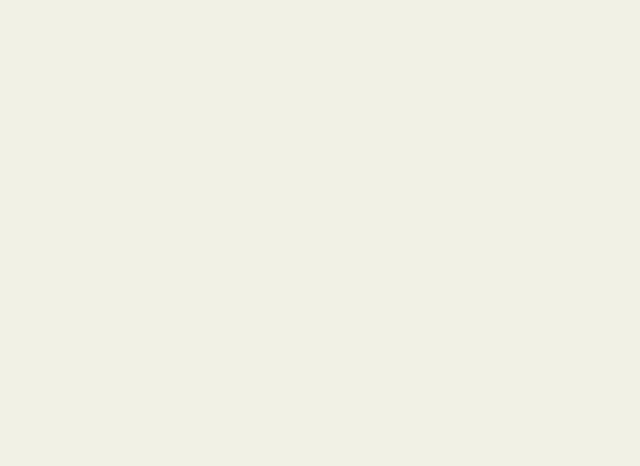
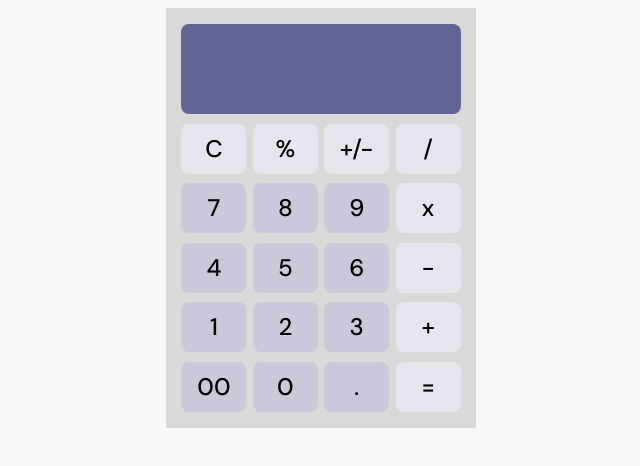
Before and after one commit to tobiasz-rayski/calculator, a plain HTML site: page index.html in a window 1280 px wide. Shown: the whole page, without its empty margins (319-959 px from the left). Drawn offline with Linux system fonts and the light colour scheme.

Commit message:
Add calculator display and buttons Style calculator contents

```diff
--- a/index.html
+++ b/index.html
@@ -14,5 +14,43 @@
     />
     <title>Calculator</title>
   </head>
-  <body></body>
+  <body>
+    <div id="wrapper">
+      <div id="container-main" class="container">
+        <div id="calculator">
+          <div id="container-display">
+            <div id="display"></div>
+          </div>
+          <div class="row">
+            <button id="reset">C</button><button id="percent">%</button
+            ><button id="plus-minus">+/-</button><button id="divide">/</button>
+          </div>
+          <div class="row">
+            <button id="seven" class="number">7</button
+            ><button id="eight" class="number">8</button
+            ><button id="nine" class="number">9</button
+            ><button id="multiply">x</button>
+          </div>
+          <div class="row">
+            <button id="four" class="number">4</button
+            ><button id="five" class="number">5</button
+            ><button id="six" class="number">6</button
+            ><button id="subtract">-</button>
+          </div>
+          <div class="row">
+            <button id="one" class="number">1</button
+            ><button id="two" class="number">2</button
+            ><button id="three" class="number">3</button
+            ><button id="add">+</button>
+          </div>
+          <div class="row">
+            <button id="double-zero" class="number">00</button
+            ><button id="zero" class="number">0</button
+            ><button id="coma" class="number">.</button
+            ><button id="equals">=</button>
+          </div>
+        </div>
+      </div>
+    </div>
+  </body>
 </html>
--- a/script.js
+++ b/script.js
@@ -0,0 +1,3 @@
+let operations = {
+  divide: {},
+};
--- a/style.css
+++ b/style.css
@@ -1,8 +1,8 @@
 :root {
   --primary: #488dff;
-  --secondary: #032859;
-  --neutral: #f1f1e6;
-  --black: #010812;
+  --secondary: #606594;
+  --neutral: #d9d9d9;
+  --black: #0a0a0f;
 }
 
 * {
@@ -11,7 +11,70 @@
 
 body,
 html {
-  background-color: var(--neutral);
+  background-color: #f8f8f8;
   color: var(--black);
   font-family: "DM Sans", sans-serif;
+  display: flex;
+  justify-content: center;
+  align-items: center;
 }
+
+button {
+  width: 65px;
+  height: 50px;
+  border: 0;
+  border-radius: 0.5rem;
+  font-family: inherit;
+  font-size: 1.5rem;
+  font-weight: 500;
+  line-height: 1;
+  text-decoration: none;
+  padding: 0.25rem 0.5rem;
+  cursor: pointer;
+  background-color: #e5e6ed;
+}
+
+#container-main {
+  display: flex;
+  flex-direction: column;
+  gap: 1rem;
+}
+
+#calculator {
+  background-color: var(--neutral);
+  display: flex;
+  flex-direction: column;
+  width: 310px;
+  justify-content: center;
+  align-items: center;
+  padding: 1rem;
+  gap: 0.6rem;
+}
+
+#display {
+  font-size: 3rem;
+  line-height: 1;
+  color: var(--neutral);
+}
+
+.row {
+  display: flex;
+  justify-content: center;
+  align-items: center;
+  gap: 0.4rem;
+}
+
+.number {
+  background-color: #c8c9d9;
+}
+
+#container-display {
+  background-color: var(--secondary);
+  display: flex;
+  width: 280px;
+  height: 90px;
+  justify-content: flex-end;
+  align-items: flex-end;
+  border-radius: 0.5rem;
+  padding: 0.25rem;
+}
```
